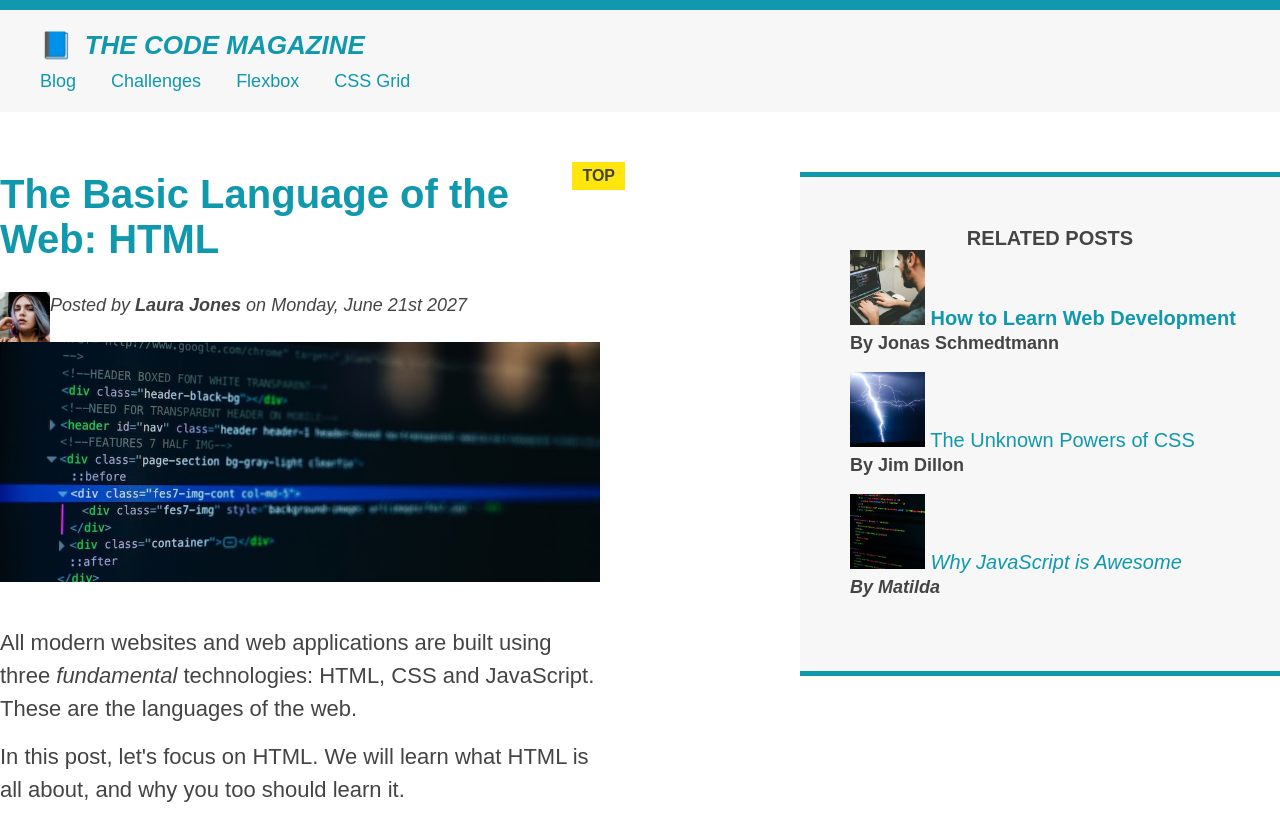
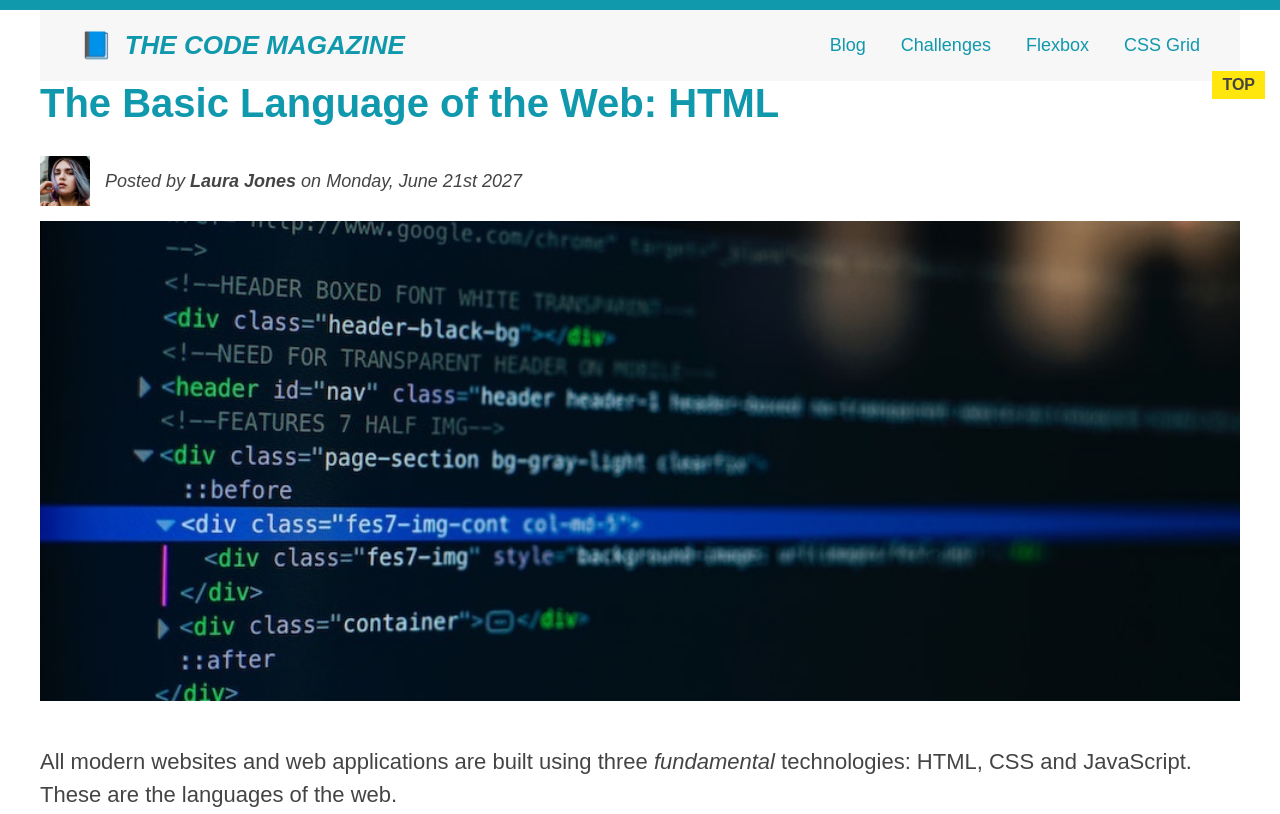
Before and after one commit to smrifat1411/Html_Css-Recap, a plain HTML site: page index.html in a window 1280 px wide. Shown: the top 814 px of the page. Drawn offline with Linux system fonts and the light colour scheme.

Commit message:
added flexbox to demo practice project

```diff
--- a/index.html
+++ b/index.html
@@ -18,22 +18,27 @@
     -->
 
     <div class="container">
-      <header class="main-header">
+      <header class="main-header clearfix">
         <h1>📘 The Code Magazine</h1>
 
         <nav>
           <!-- <strong>This is the navigation</strong> -->
           <a href="blog.html">Blog</a>
           <a href="#">Challenges</a>
-          <a href="./flexbox.html">Flexbox</a>
-          <a href="./css-grid.html">CSS Grid</a>
+          <a href="flexbox.html">Flexbox</a>
+          <a href="css-grid.html">CSS Grid</a>
         </nav>
+
+        <!-- <div class="clear"></div> -->
       </header>
 
+      <!-- ONLY NECESSARY FOR FLEXBOX -->
+      <!-- <div class="row"> -->
       <article>
         <header class="post-header">
           <h2>The Basic Language of the Web: HTML</h2>
 
+          <div class="author-box">
             <img
               src="img/laura-jones.jpg"
               alt="Headshot of Laura Jones"
@@ -42,9 +47,10 @@
               class="author-img"
             />
 
-          <p id="author">
+            <p id="author" class="author">
               Posted by <strong>Laura Jones</strong> on Monday, June 21st 2027
             </p>
+          </div>
 
           <img
             src="img/post-img.jpg"
@@ -124,38 +130,45 @@
         <h4>Related posts</h4>
 
         <ul class="related">
-          <li>
+          <li class="related-post">
             <img
               src="img/related-1.jpg"
               alt="Person programming"
               width="75"
               height="75"
             />
-            <a href="#">How to Learn Web Development</a>
+            <div>
+              <a href="#" class="related-link">How to Learn Web Development</a>
               <p class="related-author">By Jonas Schmedtmann</p>
+            </div>
           </li>
-          <li>
+          <li class="related-post">
             <img
               src="img/related-2.jpg"
               alt="Lightning"
               width="75"
               height="75"
             />
-            <a href="#">The Unknown Powers of CSS</a>
+            <div>
+              <a href="#" class="related-link">The Unknown Powers of CSS</a>
               <p class="related-author">By Jim Dillon</p>
+            </div>
           </li>
-          <li>
+          <li class="related-post">
             <img
               src="img/related-3.jpg"
               alt="JavaScript code on a screen"
               width="75"
               height="75"
             />
-            <a href="#">Why JavaScript is Awesome</a>
+            <div>
+              <a href="#" class="related-link">Why JavaScript is Awesome</a>
               <p class="related-author">By Matilda</p>
+            </div>
           </li>
         </ul>
       </aside>
+      <!-- </div> -->
 
       <footer>
         <p id="copyright" class="copyright text">
--- a/style.css
+++ b/style.css
@@ -2,6 +2,7 @@
   /* border-top: 10px solid #1098ad; */
   margin: 0;
   padding: 0;
+  box-sizing: border-box;
 }
 
 /* PAGE SECTIONS */
@@ -14,7 +15,7 @@ body {
 }
 
 .container {
-  width: 1300px;
+  width: 1200px;
   /* margin-left: auto;
   margin-right: auto; */
   margin: 0 auto;
@@ -26,7 +27,7 @@ body {
   padding-left: 40px;
   padding-right: 40px; */
   padding: 20px 40px;
-  margin-bottom: 60px;
+  /* margin-bottom: 60px; */
   /* height: 80px; */
 }
 
@@ -35,11 +36,9 @@ nav {
   /* text-align: center; */
 }
 
-article {
-  width: 600px;
+/* article {
   margin-bottom: 60px;
-  float: left;
-}
+} */
 
 .post-header {
   margin-bottom: 40px;
@@ -47,15 +46,10 @@ article {
 }
 
 aside {
-  width: 300px;
   background-color: #f7f7f7;
   border-top: 5px solid #1098ad;
   border-bottom: 5px solid #1098ad;
-  /* padding-top: 50px;
-  padding-bottom: 50px; */
-  padding: 50px 0;
-  width: 500px;
-  float: right;
+  padding: 50px 40px;
 }
 
 /* SMALLER ELEMENTS */
@@ -86,6 +80,7 @@ h4 {
   font-size: 20px;
   text-transform: uppercase;
   text-align: center;
+  margin-bottom: 30px;
 }
 
 p {
@@ -138,6 +133,7 @@ li:last-child {
 
 .related {
   list-style: none;
+  margin-left: 0;
 }
 
 body {
@@ -201,7 +197,6 @@ nav a:link {
   display: block; */
 
   margin-right: 30px;
-  margin-top: 10px;
   display: inline-block;
 }
 
@@ -269,11 +264,109 @@ footer p {
 nav p {
   font-size: 18px;
 } */
-footer{
+
+/* FLOATS */
+/*
+.author-img {
+  float: left;
+  margin-bottom: 20px;
+}
+
+.author {
+  float: left;
+  margin-top: 10px;
+  margin-left: 20px;
+}
+
+h1 {
+  float: left;
+}
+
+nav {
+  float: right;
+}
+
+.clear {
   clear: both;
 }
 
-/* FLOATS */
-.author-img{
-  float:left
+.clearfix::after {
+  clear: both;
+  content: "";
+  display: block;
 }
+
+article {
+  width: 825px;
+  float: left;
+}
+
+aside {
+  width: 300px;
+  float: right;
+}
+
+footer {
+  clear: both;
+}
+*/
+
+/* FLEXBOX */
+.main-header {
+  display: flex;
+  align-items: center;
+  justify-content: space-between;
+}
+
+.author-box {
+  display: flex;
+  align-items: center;
+  margin-bottom: 15px;
+}
+
+.author {
+  margin-bottom: 0;
+  margin-left: 15px;
+}
+
+.related-post {
+  display: flex;
+  align-items: center;
+  gap: 20px;
+  margin-bottom: 30px;
+}
+
+.related-link:link {
+  font-size: 17px;
+  font-weight: bold;
+  font-style: normal;
+  margin-bottom: 5px;
+  display: block;
+}
+
+.related-author {
+  margin-bottom: 0;
+  font-size: 14px;
+  font-weight: normal;
+  font-style: italic;
+}
+
+/* FLEXBOX LAYOUT */
+.row {
+  display: flex;
+  align-items: flex-start;
+  gap: 75px;
+  margin-bottom: 60px;
+}
+
+article {
+  flex: 1;
+  margin-bottom: 0;
+}
+
+aside {
+
+
+
+  flex: 0 0 300px;
+}
```
Lines whose indentation alone changed are shown as unchanged.
